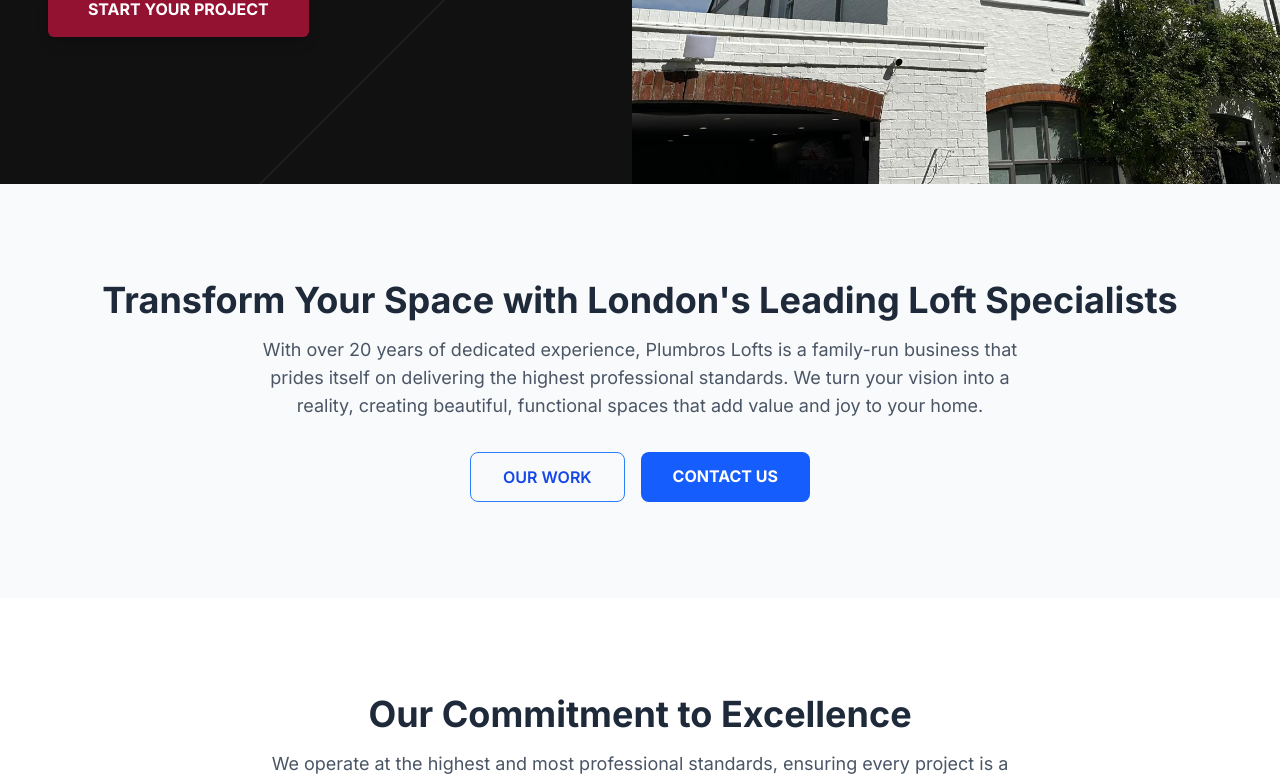
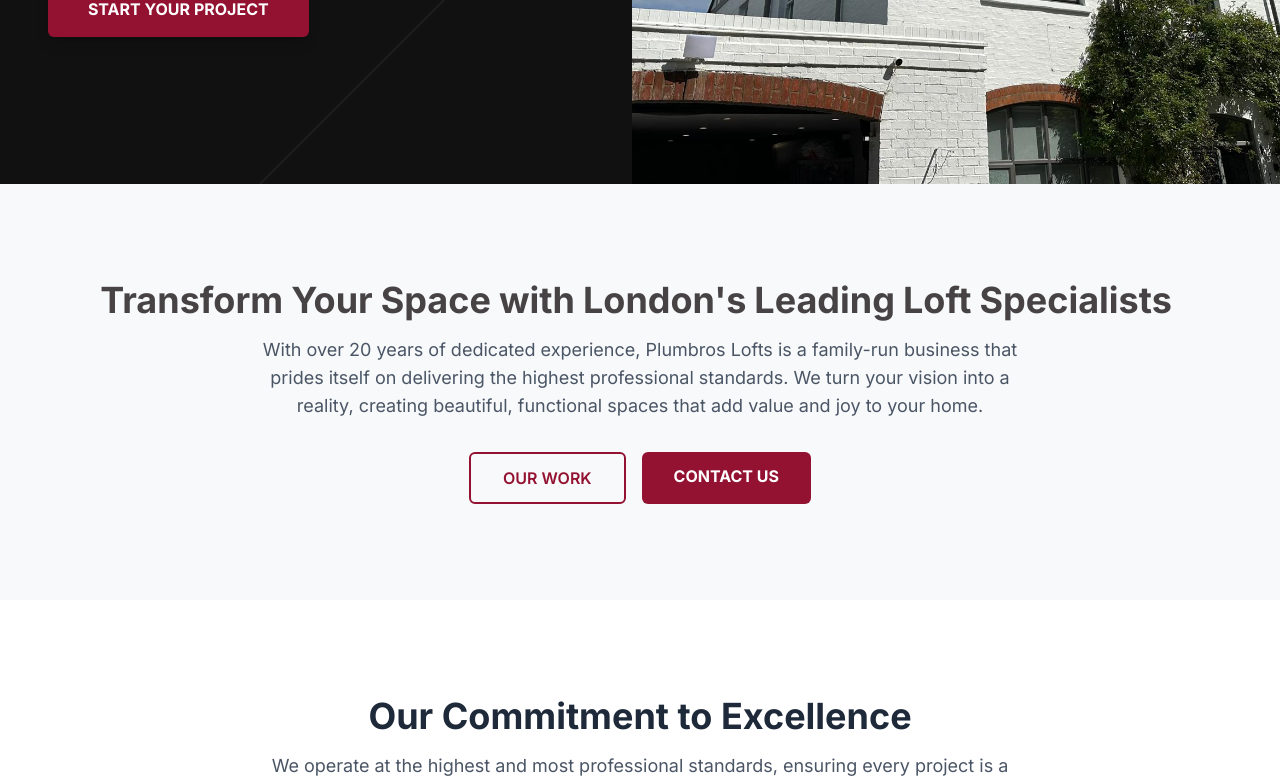
Before and after one commit to armirpepkola/plumbros-lofts-nextjs, a Next.js app: page / in a window 1280 px wide. Shown: the part 548-1330 px from the top of the page. Built offline with nearby package versions, Linux system fonts and the light colour scheme.

Commit message:
AboutSection v1

```diff
--- a/src/app/components/AboutSection.tsx
+++ b/src/app/components/AboutSection.tsx
@@ -1,30 +1,92 @@
+"use client";
+
 import Link from 'next/link';
+import { motion, useMotionValue, Variants } from 'framer-motion';
+import { MouseEvent } from 'react';
+
+const containerVariants: Variants = {
+  visible: { transition: { staggerChildren: 0.08 } },
+};
+
+const wordVariants: Variants = {
+  hidden: { opacity: 0, y: 20 },
+  visible: { opacity: 1, y: 0, transition: { duration: 0.5, ease: 'easeOut' } },
+};
+
+const fadeInVariants: Variants = {
+    hidden: { opacity: 0, y: 10 },
+    visible: { opacity: 1, y: 0, transition: { duration: 0.5, ease: 'easeOut', delay: 0.5 } },
+}
 
 export default function AboutSection() {
+  const mouseX = useMotionValue(Infinity);
+
+  function handleMouseMove(event: MouseEvent<HTMLDivElement>) {
+    const rect = event.currentTarget.getBoundingClientRect();
+    mouseX.set(event.clientX - rect.left);
+  }
+
+  const headline = "Transform Your Space with London's Leading Loft Specialists";
+
   return (
-        <section className="bg-gray-50 py-16 md:py-24">
+    <motion.section
+      className="relative bg-[var(--color-brand-light)] py-20 md:py-24 overflow-hidden"
+      onMouseMove={handleMouseMove}
+      onMouseLeave={() => mouseX.set(Infinity)}
+    >
+      <motion.div
+        className="pointer-events-none absolute -inset-px rounded-xl opacity-0 transition-opacity duration-300 group-hover:opacity-100"
+        style={{
+          background: `radial-gradient(350px circle at ${mouseX}px, rgba(148, 18, 49, 0.1), transparent 80%)`,
+        }}
+      />
+
       <div className="container mx-auto px-6 text-center">
-                <h2 className="text-3xl md:text-4xl font-bold text-gray-800 mb-4">
-                    Transform Your Space with London's Leading Loft Specialists
-                </h2>
-                <p className="text-lg text-gray-600 max-w-3xl mx-auto mb-8">
+        <motion.h2
+          className="text-3xl md:text-4xl font-bold text-[var(--color-brand-dark)] mb-4"
+          variants={containerVariants}
+          initial="hidden"
+          whileInView="visible"
+          viewport={{ once: true }}
+        >
+          {headline.split(" ").map((word, index) => (
+            <motion.span key={index} variants={wordVariants} className="inline-block mr-2">
+              {word}
+            </motion.span>
+          ))}
+        </motion.h2>
+
+        <motion.p
+            className="text-lg text-gray-600 max-w-3xl mx-auto mb-8"
+            variants={fadeInVariants}
+            initial="hidden"
+            whileInView="visible"
+            viewport={{ once: true, amount: 0.5 }}
+        >
           With over 20 years of dedicated experience, Plumbros Lofts is a family-run business that prides itself on delivering the highest professional standards. We turn your vision into a reality, creating beautiful, functional spaces that add value and joy to your home.
-                </p>
-                <div className="flex justify-center space-x-4">
+        </motion.p>
+
+        <motion.div
+            className="flex justify-center space-x-4"
+            variants={fadeInVariants}
+            initial="hidden"
+            whileInView="visible"
+            viewport={{ once: true }}
+        >
           <Link
             href="/portfolio"
-                        className="bg-transparent hover:bg-blue-600 text-blue-700 font-semibold hover:text-white py-3 px-8 border border-blue-500 hover:border-transparent rounded-lg transition duration-300 ease-in-out"
+            className="bg-transparent hover:bg-[var(--color-brand-primary)] text-[var(--color-brand-primary)] font-semibold hover:text-white py-3 px-8 border-2 border-[var(--color-brand-primary)] rounded-md transition-all duration-300"
           >
             OUR WORK
           </Link>
           <Link
             href="/contact"
-                        className="bg-blue-600 hover:bg-blue-700 text-white font-bold py-3 px-8 rounded-lg transition duration-300 ease-in-out"
+            className="bg-[var(--color-brand-primary)] hover:bg-opacity-90 text-white font-bold py-3 px-8 rounded-md transition-colors duration-300"
           >
             CONTACT US
           </Link>
+        </motion.div>
       </div>
-            </div>
-        </section>
+    </motion.section>
   );
 }
```
Lines whose indentation alone changed are shown as unchanged.
